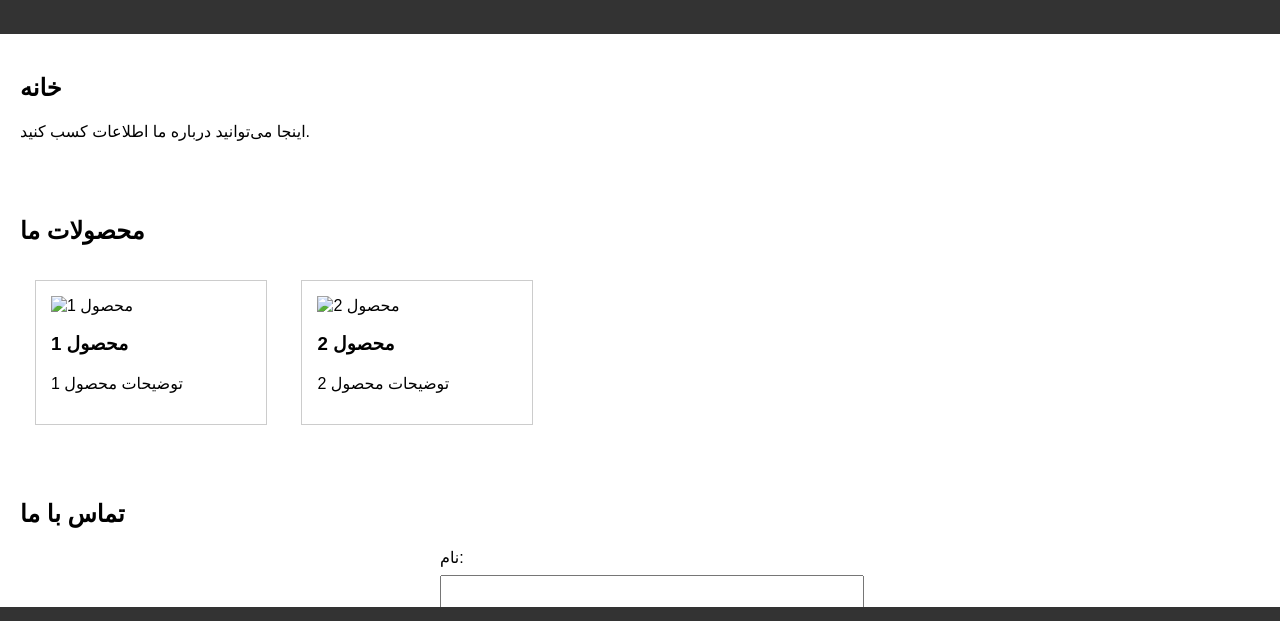
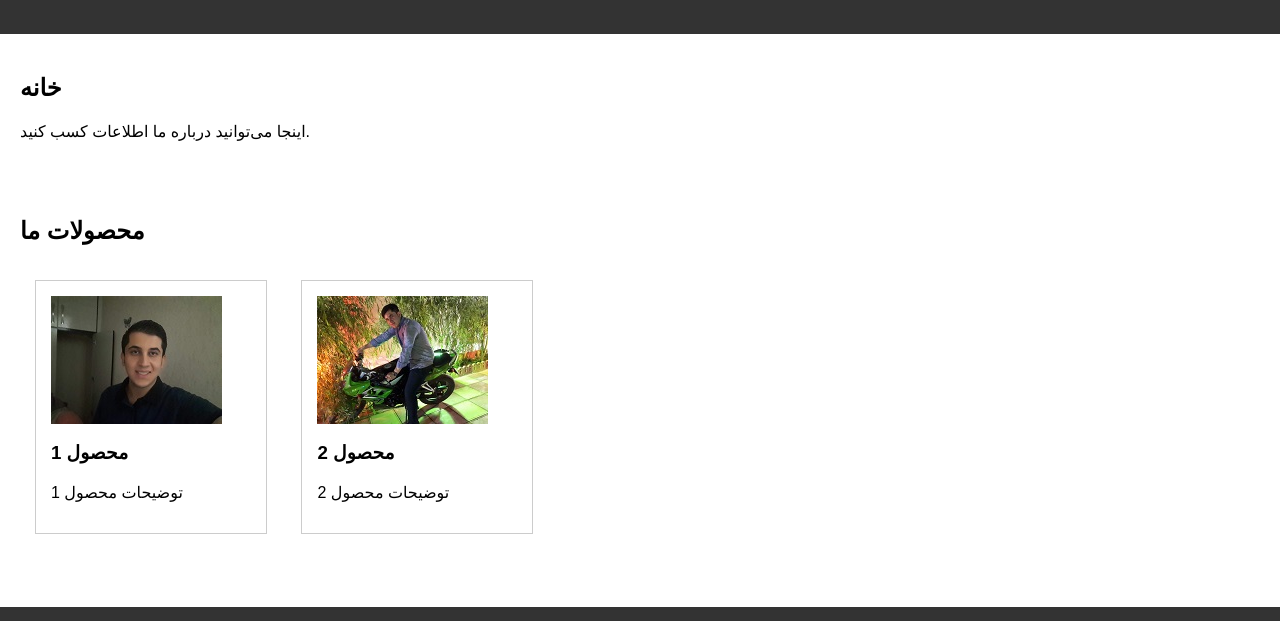
Before and after one commit to pejman1991/my-website, a plain HTML site: page index.htm in a window 1280 px wide. Shown: the part 122-743 px from the top of the page. Drawn offline with Linux system fonts and the light colour scheme.

Commit message:
index.htm

```diff
--- a/index.htm
+++ b/index.htm
@@ -30,12 +30,12 @@
   <section id="products">
     <h2>محصولات ما</h2>
     <div class="product-card">
-      <img src="images/product1.jpg" alt="محصول 1">
+      <img src="product1.jpg" alt="محصول 1">
       <h3>محصول 1</h3>
       <p>توضیحات محصول 1</p>
     </div>
     <div class="product-card">
-      <img src="images/product2.jpg" alt="محصول 2">
+      <img src="product2.jpg" alt="محصول 2">
       <h3>محصول 2</h3>
       <p>توضیحات محصول 2</p>
     </div>
```
